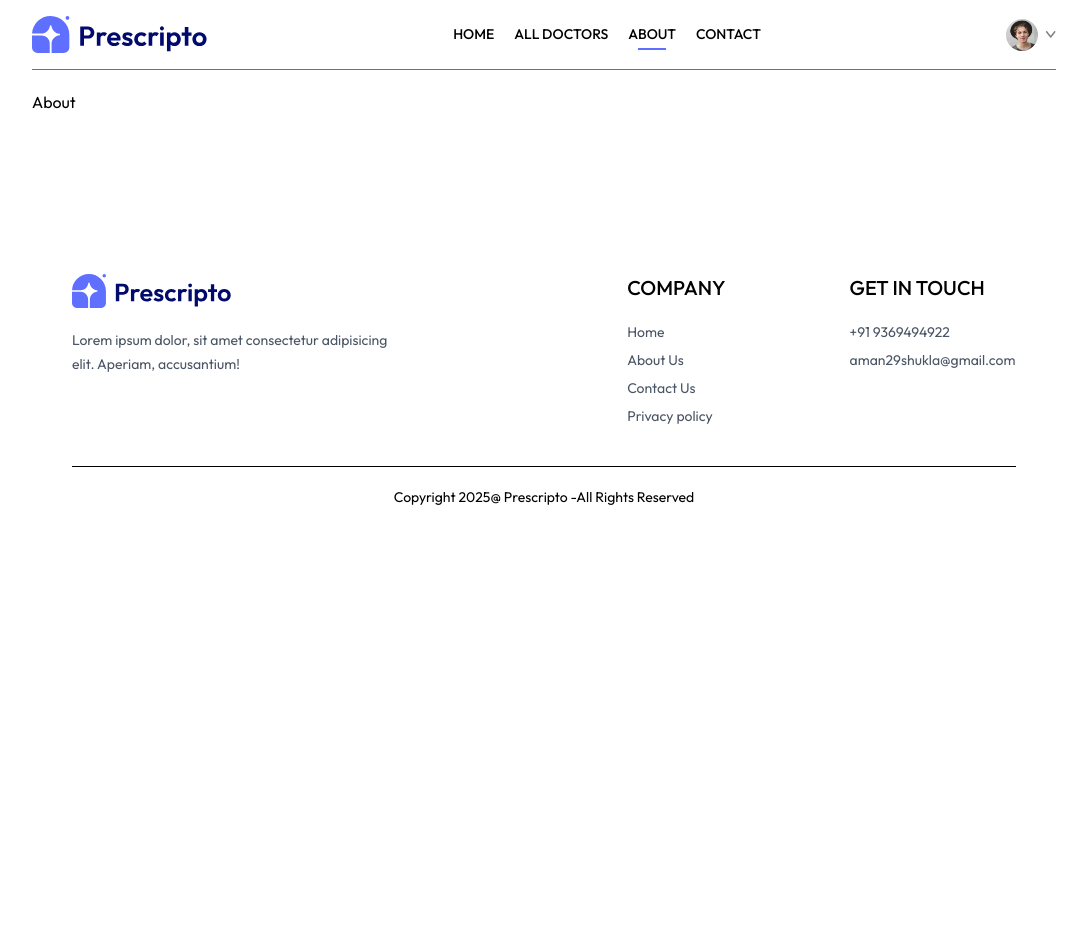
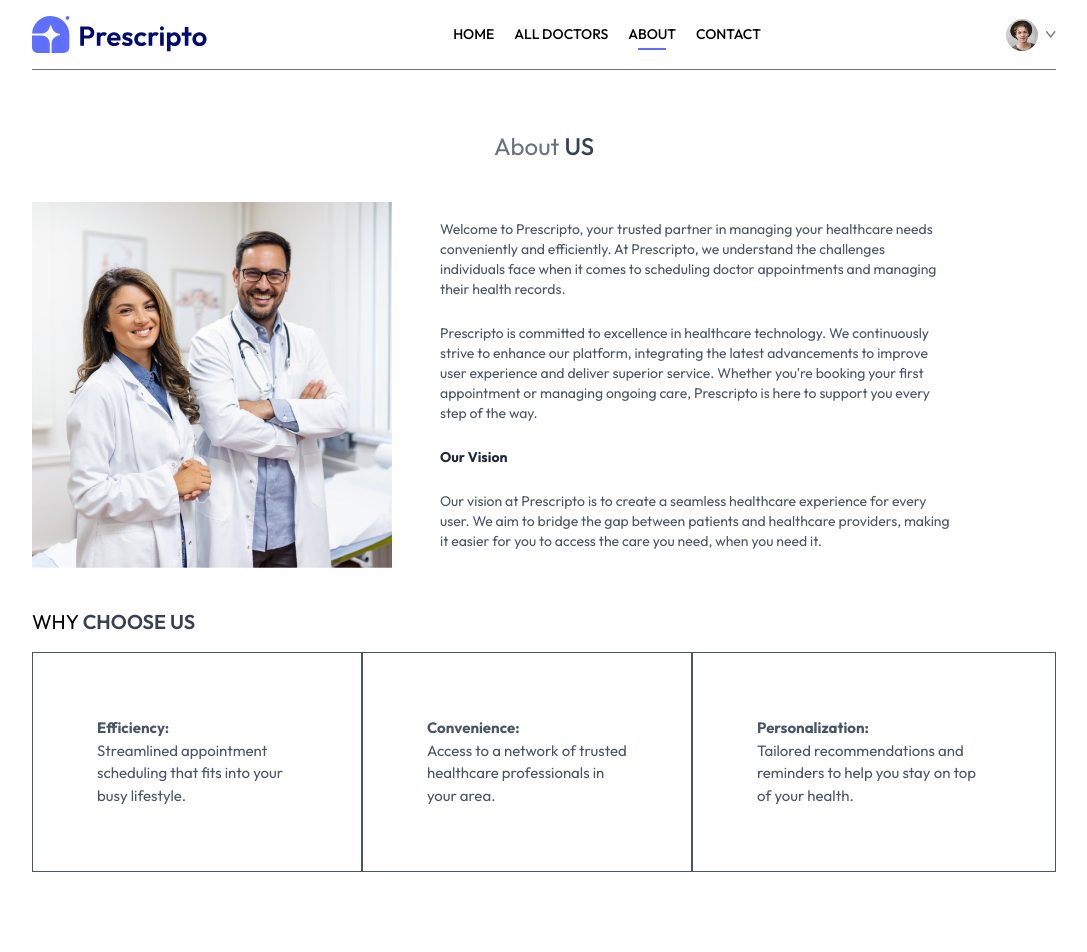
Before and after one commit to amanBNF/Prescripto, a React (Vite) app in the folder frontend/: page /about in a window 1280 px wide. Shown: the top 952 px of the page, without its empty margins (96-1183 px from the left). Before the commit the page ends 800 px from the top, so only its background shows below. Built offline with nearby package versions, Linux system fonts and the light colour scheme; the HTML template or start-up script is replaced by a standard one; a web font is replaced by a local one.

Commit message:
about page and contact page

```diff
--- a/frontend/src/App.jsx
+++ b/frontend/src/App.jsx
@@ -23,6 +23,7 @@
         <Route path='/my-appointments' element={<MyAppointments />} />
         <Route path='/my-profile' element={<MyProfile />} />
         <Route path='/doctors/:speciality' element={<Doctors />} />
+        <Route path='/doctors' element={<Doctors />} />
         <Route path='/appointment/:docId' element={<Appointments />} />
       </Routes>
       <Footer />
--- /dev/null
+++ b/frontend/src/components/RelatedDoctors.jsx
@@ -0,0 +1,54 @@
+import React, { useContext, useEffect, useState } from 'react'
+import { AppContext } from '../context/AppContext'
+import { useNavigate } from 'react-router-dom'
+
+const RelatedDoctors = ({ docId, speciality }) => {
+
+    const { doctors } = useContext(AppContext)
+    const navigate = useNavigate()
+
+    const [relDoc, setRelDoc] = useState([])
+
+    useEffect(() => {
+        if (doctors.length > 0 && speciality) {
+            const doctorsData = doctors.filter((doc) => doc.speciality === speciality && doc._id !== docId)
+            setRelDoc(doctorsData);
+        }
+    }, [doctors, speciality, docId])
+
+    return (
+
+        <div className="flex-row mt-10 grid grid-cols-1 sm:grid-cols-2 lg:grid-cols-4 gap-6">
+            {relDoc.slice(0, 5).map((item, index) => (
+                <div
+                    onClick={() => {navigate(`/appointment/${item._id}`); scrollTo(0,0)}}
+                    key={index}
+                    className="bg-white border border-gray-200 rounded-xl overflow-hidden shadow-sm cursor-pointer hover:-translate-y-2 transition-transform duration-300"
+                >
+                    {/* Doctor Image */}
+                    <img
+                        className="w-full bg-blue-100 h-60 object-cover"
+                        src={item.image}
+                        alt={item.name}
+                    />
+
+                    {/* Card Body */}
+                    <div className="w-full p-4 text-center">
+                        {/* Availability */}
+                        <div className="flex items-center justify-center gap-2 text-sm text-green-500 mb-2">
+                            <span className="w-2 h-2 bg-green-500 rounded-full"></span>
+                            <span>Available</span>
+                        </div>
+
+                        {/* Doctor Info */}
+                        <p className="font-semibold text-gray-800">{item.name}</p>
+                        <p className="text-gray-500 text-sm">{item.speciality}</p>
+                    </div>
+                </div>
+            ))}
+        </div>
+
+    )
+}
+
+export default RelatedDoctors
--- a/frontend/src/pages/About.jsx
+++ b/frontend/src/pages/About.jsx
@@ -1,9 +1,43 @@
 import React from 'react'
+import { assets } from '../assets/assets'
 
 const About = () => {
   return (
     <div>
-      <h1>About</h1>
+
+      <div className='text-center text-2xl pt-10 text-gray-500'>
+        <p>About <span className='text-gray-700 font-medium'>US</span></p>
+      </div>
+
+      <div className='my-10 flex flex-col md:flex-row gap-12'>
+        <img className='w-full md:max-w-[360px]' src={assets.about_image} alt="" />
+
+        <div className='flex flex-col justify-center gap-6 md:w-2/4 text-sm text-gray-600'>
+          <p>Welcome to Prescripto, your trusted partner in managing your healthcare needs conveniently and efficiently. At Prescripto, we understand the challenges individuals face when it comes to scheduling doctor appointments and managing their health records.</p>
+          <p>Prescripto is committed to excellence in healthcare technology. We continuously strive to enhance our platform, integrating the latest advancements to improve user experience and deliver superior service. Whether you're booking your first appointment or managing ongoing care, Prescripto is here to support you every step of the way.</p>
+          <b className='text-gray-800'>Our Vision</b>
+          <p>Our vision at Prescripto is to create a seamless healthcare experience for every user. We aim to bridge the gap between patients and healthcare providers, making it easier for you to access the care you need, when you need it.</p>
+        </div>
+      </div>
+
+      <div className='text-xl my-4'>
+        <p>WHY <span className='text-gray-700 font-semibold'>CHOOSE US</span></p>
+      </div>
+
+      <div className='flex flex-col md:flex-row mb-20'>
+        <div className='border px-10 md:px-16 py-8 sm:py-16 flex-col gap-5 text-[15px] hover:bg-primary hover:text-white transition-all duration-300 text-gray-600 cursor-pointer'>
+          <b>Efficiency:</b>
+          <p>Streamlined appointment scheduling that fits into your busy lifestyle.</p>
+        </div>
+        <div className='border px-10 md:px-16 py-8 sm:py-16 flex-col gap-5 text-[15px] hover:bg-primary hover:text-white transition-all duration-300 text-gray-600 cursor-pointer'>
+          <b>Convenience:</b>
+          <p>Access to a network of trusted healthcare professionals in your area.</p>
+        </div>
+        <div className='border px-10 md:px-16 py-8 sm:py-16 flex-col gap-5 text-[15px] hover:bg-primary hover:text-white transition-all duration-300 text-gray-600 cursor-pointer'>
+          <b>Personalization:</b>
+          <p>Tailored recommendations and reminders to help you stay on top of your health.</p>
+        </div>
+      </div>
     </div>
   )
 }
--- a/frontend/src/pages/Appointments.jsx
+++ b/frontend/src/pages/Appointments.jsx
@@ -2,11 +2,13 @@
 import { useParams } from 'react-router-dom'
 import { AppContext } from '../context/AppContext';
 import { assets } from '../assets/assets';
+import RelatedDoctors from '../components/RelatedDoctors';
 
 const Appointments = () => {
 
   const { docId } = useParams();
   const { doctors, CurrencySymbol } = useContext(AppContext);
+  const daysofWeek = ['SUN', 'MON', 'TUE', 'WED', 'THU', 'FRI', 'SAT'];
 
   const [docInfo, setDocInfo] = useState(null)
   const [docSlot, setDocSlot] = useState([])
@@ -104,6 +106,35 @@
         </div>
 
       </div>
+
+      {/* booking slots */}
+      <div className='sm:ml-72 sm:pl-4 mt-4 font-medium text-gray-700'>
+        <p>Booking Slots</p>
+        <div className='flex gap-3 items-center w-full overflow-x-scroll mt-4'>
+          {
+            docSlot.length && docSlot.map((item,index) => (
+              <div onClick={() => setSlotIndex(index)} className={`text-center py-6 min-w-16 rounded-full cursor-pointer ${slotIndex === index ? 'bg-primary text-white' : 'border border-gray-200'}`} key={index}>
+                <p>{item[0] && daysofWeek[item[0].datetime.getDay()]}</p>
+                <p>{item[0] && item[0].datetime.getDate()}</p>
+              </div>
+            ))
+          }
+        </div>
+
+        <div className='flex gap-3 items-center w-full overflow-x-scroll mt-4'>
+          {
+            docSlot.length && docSlot[slotIndex].map((item,index) => (
+              <p onClick={() => setSlotTime(item.time)} className={`text-sm font-light flex-shrink-0 px-5 py-2 rounded-full cursor-pointer ${item.time === slotTime ? 'bg-primary text-white' : 'text-gray-400 border border-gray-300'}`} key={index}>
+                {item.time.toLowerCase()}
+              </p>
+            ))
+          }
+        </div>
+
+        <button className='bg-primary text-white text-sm font-light px-14 py-3 rounded-full my-6'>Book an appointment</button>
+      </div>
+
+      <RelatedDoctors docId={docId} speciality={docInfo.speciality}/>
     </div>
   )
 }
--- a/frontend/src/pages/Contact.jsx
+++ b/frontend/src/pages/Contact.jsx
@@ -1,9 +1,28 @@
 import React from 'react'
+import { assets } from '../assets/assets'
 
 const Contact = () => {
   return (
     <div>
-      <h1>Contact</h1>
+      <div className='text-center text-2xl pt-10 text-gray-500'>
+        <p>CONTACT<span className='text-gray-700 font-semibold'> US</span>
+        </p>
+      </div>
+
+      <div className='my-10 flex flex-col justify-center md:flex-row gap-12 text-sm'>
+
+        <img src={assets.contact_image} className='w-full md:max-w-[360px]' alt="" />
+
+        <div className='flex flex-col justify-center items-start gap-6'>
+          <p className='font-semibold text-lg text-gray-600'>OUR OFFICE</p>
+          <p className='text-gray-500'>54709 Willms Station <br />Suite 350, Washington, USA</p>
+          <p className='text-gray-500'>Tel: (415) 555‑0132 <br />Email: greatstackdev@gmail.com</p>
+          <p className='font-semibold text-lg text-gray-600'>Careers at PRESCRIPTO</p>
+          <p className='text-gray-500'>Learn more about our teams and job openings.</p>
+
+          <button className='border border-black px-8 py-4 text-sm cursor-pointer hover:bg-black hover:text-white hover:rounded'>Explore Jobs</button>
+        </div>
+      </div>
     </div>
   )
 }
```
